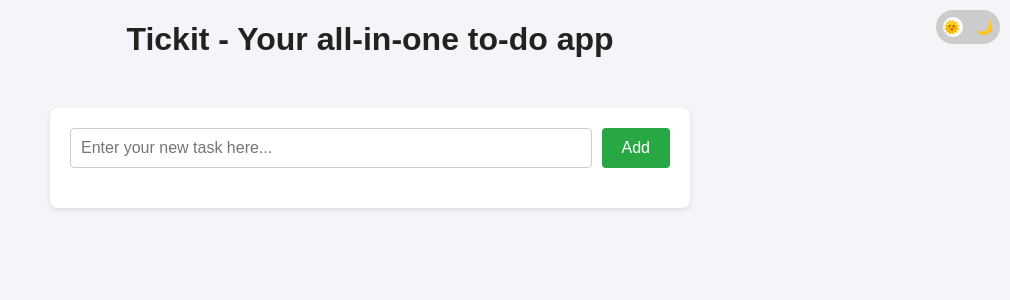
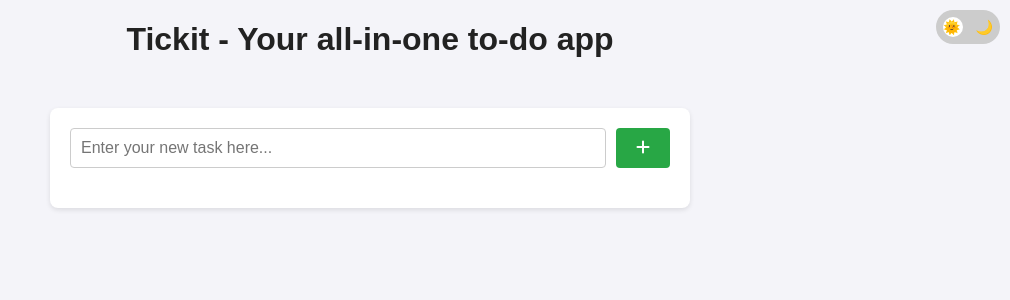
Before and after one commit to arnaveenkumar/flask_fast, a Flask app: page / in a window 1280 px wide. Shown: the top 300 px of the page, without its empty margins (270-1280 px from the left). Run offline with Flask 3, Linux system fonts and the light colour scheme.

Commit message:
Update index.html

```diff
--- a/templates/index.html
+++ b/templates/index.html
@@ -13,6 +13,7 @@
         })();
     </script>
     <link rel="stylesheet" href="{{ url_for('static', filename='css/style.css') }}">
+    <link rel="stylesheet" href="https://cdnjs.cloudflare.com/ajax/libs/font-awesome/6.5.0/css/all.min.css">
     <style>
         /* Prevent light theme flash */
         body {
@@ -125,7 +126,7 @@
         <form action="/add" method="post">
             <input type="text" name="task" placeholder="Enter your new task here..." required>
             <input type="hidden" name="timestamp" id="timestamp">
-            <button type="submit" class="add">Add</button>
+            <button type="submit" class="add"><i class="fas fa-plus plus-icon"></i></button>
         </form>
         <ul>
             {% for task in tasks %}
```
